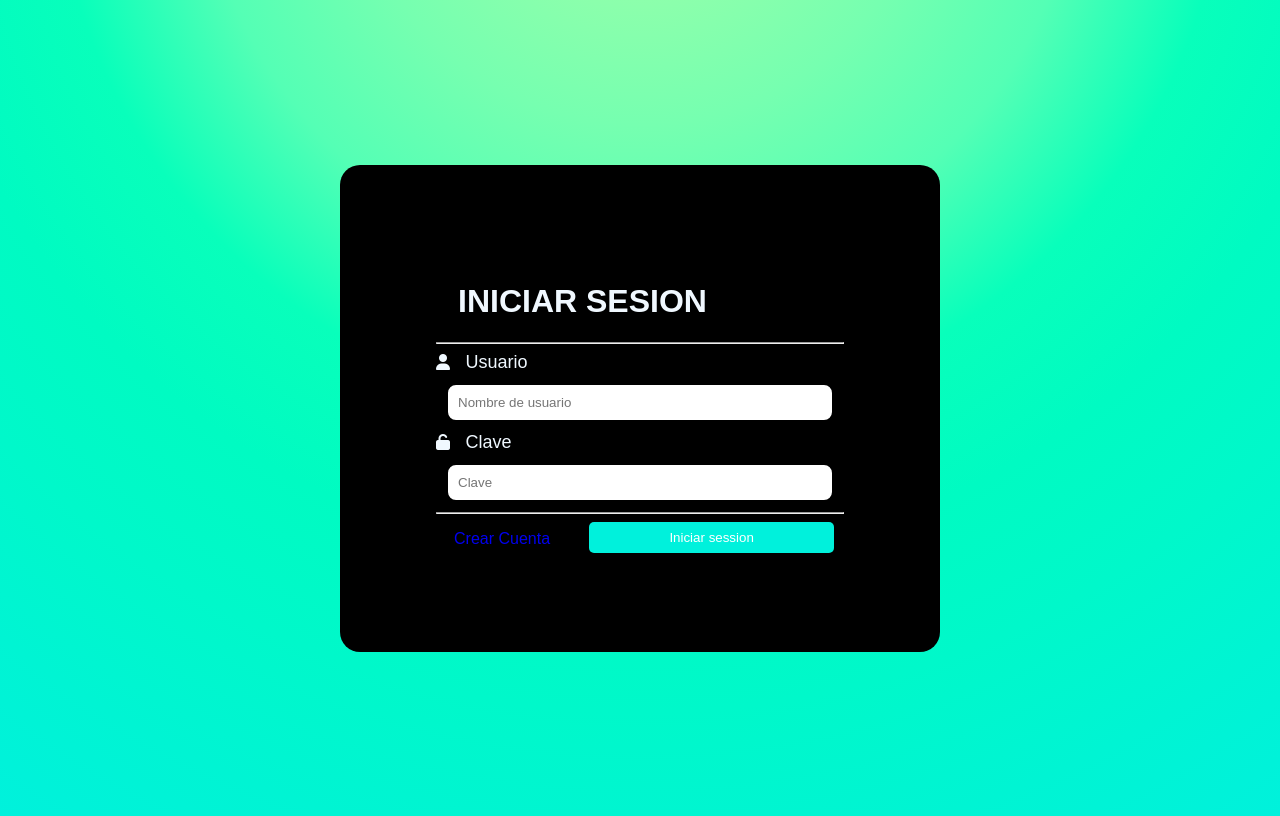
After one commit to Lescobar2904/proyecto_integracion_II, a PHP site: page / in a window 1280 px wide. The commit adds this page. Run offline with PHP 8.4, Linux system fonts and the light colour scheme.

Commit message:
pagina de inicio de sesion completa con mejor estetica y con las funciones solicitadas, además el codigo de la base de datos y en el readme esta el link para ingresar

```diff
--- /dev/null
+++ b/paginaG/Index.php
@@ -0,0 +1,51 @@
+<!DOCTYPE html>
+<html lang="en">
+<head>
+    <meta charset="UTF-8">
+    <meta name="viewport" content="width=device-width, initial-scale=1.0">
+
+    <link rel="stylesheet" href="https://cdnjs.cloudflare.com/ajax/libs/font-awesome/6.2.0/css/all.min.css"
+    integrity="sha512-xh6O/CkQoPOWDdYTDqeRdPCVd1SpvCA9XXcUnZS2FmJNp1coAFzvtCN9BmamE+4aHK8yyUHUSCcJHgXloTyT2A=="
+    crossorigin="anonymous"
+    referrerpolicy="no-referrer" />
+
+    <link rel="stylesheet" href="style.css">
+    <title>Inicio De Session</title>
+
+
+</head>
+<body>
+    <form action="IniciarSesion.php" method="POST">
+        <h1>INICIAR SESION</h1>
+        <hr>
+
+        <?php
+            if (isset($_GET['error'])){
+            ?>
+            <p class="error">
+                <?php
+                echo $_GET['error']
+                ?>
+            </p>
+        <?php
+        }
+        ?>
+
+
+
+        <i class="fa-solid fa-user"></i>
+        <label>Usuario</label>
+        <input type="text" name="Usuario" placeholder="Nombre de usuario">
+
+        <i class="fa-solid fa-unlock"></i>
+        <label>Clave</label>
+        <input type="text" name="Clave" placeholder="Clave">
+        <hr>
+
+        <button type="submit">Iniciar session</button>
+        <a href="CrearCuenta.php">Crear Cuenta</a>
+
+    </form>
+
+</body>
+</html>
--- a/paginaG/style.css
+++ b/paginaG/style.css
@@ -1,78 +1,86 @@
-body {
-    font-family: Arial, sans-serif;
-    background-color: #71C9CE;
-    margin: 0;
-    padding: 0;
+body{
+    background-image: radial-gradient(circle at 50% -20.71%, #a6ffa7 0, #90ffab 12.5%, #76ffb0 25%, #54ffb5 37.5%, #08ffbb 50%, #00fbc2 62.5%, #00f8ca 75%, #00f4d3 87.5%, #00f1dc 100%);
     display: flex;
     justify-content: center;
     align-items: center;
     height: 100vh;
+    flex-direction: column;
 }
 
-.login-container {
-    background-color: #A6E3E9;
-    border-radius: 5px;
-    box-shadow: 0 0 10px rgba(0, 0, 0, 0.2);
-    padding: 20px;
-    text-align: center;
-    max-width: 400px;
-    width: 100%;
+*{
+    font-family: 'Lato', sans-serif;
+    font-family: 'Open Sans', sans-serif;
+    font-family: 'PT Sans', sans-serif;
+    box-sizing: border-box;
 }
 
-h1 {
-    margin-top: 0;
+
+form{
+    width: 600px;
+    border:  2px solid black;
+    padding: 6rem;
+    background-color: black;
+    border: none;
+    border-radius: 20px;
+    color: aliceblue;
+}
+h1{
+    display: block;
+    border: 2px solid black;
+    width: 95%;
+    padding: 10px;
+    margin: 10px;
+    border-radius: 10px;
 }
 
-form {
-    display: flex;
-    flex-direction: column;
-    gap: 10px;
+label{
+    color: aliceblue;
+    font-size: 18px;
+    padding: 11px;
+    font-weight: 350;
 }
 
-label {
-    font-weight: bold;
+input{
+    display: block;
+    border: 2px solid black;
+    width: 95%;
+    padding: 10px;
+    margin: 10px;
+    border-radius: 10px;
 }
 
-input {
-    padding: 10px;
-    border: 1px solid #A6E3E9;
+button{
+    float: right;
+    background-color: #00f1dc;
+    padding: .5rem;
+    color: white;
+    border: none;
+    width: 60%;
     border-radius: 5px;
-    font-size: 16px;
+    margin-right: 10px;
+    text-decoration: none;
 }
 
-button {
-    background-color: #71C9CE;
+button:hover{
+    background-color: white;
     color: black;
-    border: none;
-    border-radius: 5px;
-    padding: 10px;
-    cursor: pointer;
-    font-size: 16px;
 }
 
-.button {
-    background-color: #007bff;
-    color: #A6E3E9;
-    border: none;
-    border-radius: 5px;
-    padding: 10px;
-    cursor: pointer;
-    font-size: 16px;
+a{
+    float: left;
+    margin-left: 10px;
+    padding: .5rem;
     text-decoration: none;
-    display: inline-block;
-    margin-top: 10px;
+}
+a:hover{
+    color: white;
 }
 
-.options {
-    margin-top: 20px;
+.error{
+    background-color: rgb(175, 74, 74);
+    color: black;
+    padding: 10px;
+    width: 95%;
+    border-radius: 5px;
+    margin: 20px auto;
 }
-
-.options a {
-    text-decoration: none;
-    color: black;
-    margin: 0 10px;
-}
-
-.options a:hover {
-    text-decoration: underline;
-}
```
Also changed, not shown: coneccion.php (deleted, +0 -8 lines), paginaG/CerrarSesion.php (added, +7 -0 lines), paginaG/Conexion.php (added, +13 -0 lines), paginaG/IniciarSesion.php (added, +52 -0 lines), paginaG/Inicio.php (added, +20 -0 lines), paginaG/inicio_S.html (deleted, +0 -30 lines), paginaG/iniciosesion.sql (added, +47 -0 lines), validar.php (deleted, +0 -32 lines), README.md.
